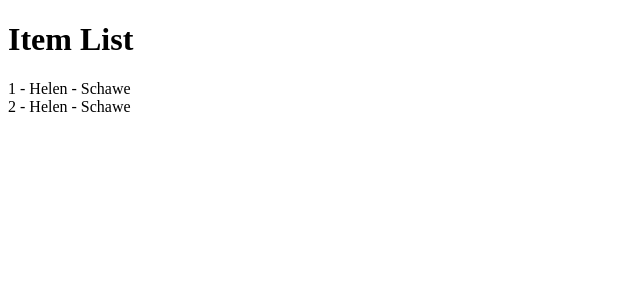
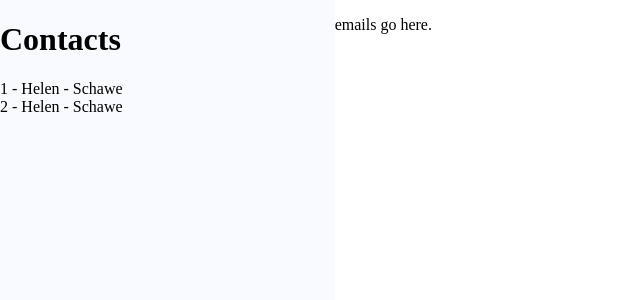
Before and after one commit to hschawe/contacts, a Flask app: page / in a window 1280 px wide. Shown: the top 300 px of the page, without its empty margins (0-640 px from the left). Run offline with Flask 3, Linux system fonts and the light colour scheme; data comes from the database, SQL or seed files in the repository; both versions use the stored data as it was after the commit.

Commit message:
Basic style - left sidebar, main content

```diff
--- a/flaskapp/app.py
+++ b/flaskapp/app.py
@@ -29,6 +29,12 @@ def init_db():
                     PRIMARY KEY (person_id, email)
                     )''')
     conn.commit()
+
+    # cursor = conn.execute('INSERT INTO People (first_name, last_name) VALUES ("Helen", "Schawe") RETURNING person_id')
+    # s = cursor.fetchall()
+    # print(s[0][0])
+    # conn.commit()
+
     conn.close()
 
 
@@ -105,13 +111,6 @@ def index():
     return render_template('index.html')
 
 
-@app.route('/items', methods=['GET'])
-def get_items():
-    conn = get_db_connection()
-    items = conn.execute('SELECT * FROM People').fetchall()
-    conn.close()
-    return jsonify([dict(item) for item in items])
-
 
 if __name__ == '__main__':
     init_db()
--- a/flaskapp/static/style.css
+++ b/flaskapp/static/style.css
@@ -1,7 +1,27 @@
-#container {
-    color: #FFFFFF
+body {
+    display: flex;
+    flex-direction: row;
+    justify-content: flex-start;
+    align-items: stretch;
+
+    margin: 0;
+    height: 100vh;
+    width: 100vw;
 }
 
-#items {
-    color: #F8FAFF
+#sidebar {
+    flex-grow: 1;
+
+    background-color: #F8FAFF;
+    font-side: 16pt;
+
+    box-sizing: border-box;
+    display: flex;
+    flex-direction: column;
+    justify-content: flex-start;
 }
+
+#container {
+    flex-grow: 4;
+    background-color: #FFFFFF;
+}
--- a/flaskapp/templates/index.html
+++ b/flaskapp/templates/index.html
@@ -4,11 +4,14 @@
     <meta charset="UTF-8">
     <meta name="viewport" content="width=device-width, initial-scale=1.0">
     <title>Contacts</title>
+    <link rel="stylesheet" href="{{ url_for('static', filename='style.css') }}">
+
     <script>
         async function loadItems() {
-            let response = await fetch('/items');
+            let response = await fetch('/people');
             let items = await response.json();
-            let itemsContainer = document.getElementById('items');
+            console.log(items);
+            let itemsContainer = document.getElementById('peoples');
             itemsContainer.innerHTML = '';
             items.forEach(item => {
                 let div = document.createElement('div');
@@ -20,9 +23,14 @@
     </script>
 </head>
 <body>
+
+<div id="sidebar">
+    <h1>Contacts</h1>
+    <div id="peoples"></div>
+</div>
+
 <div id="container">
-    <h1>Item List</h1>
-    <div id="items"></div>
+    <p> emails go here. </p>
 </div>
 </body>
 </html>
```
Also changed, not shown: flaskapp/database.db (added).
